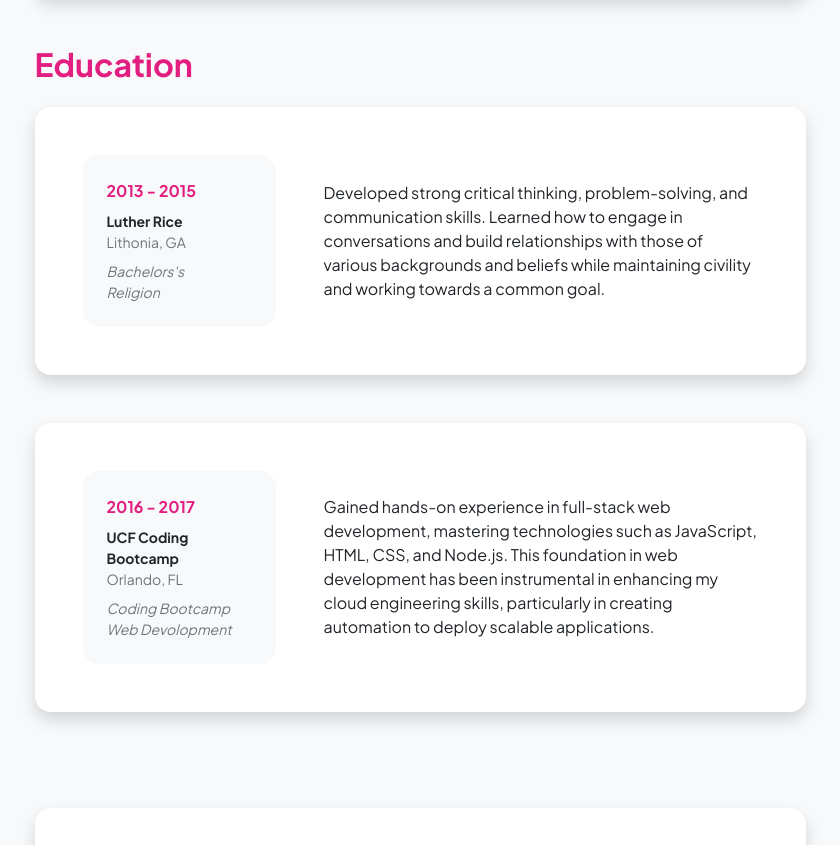
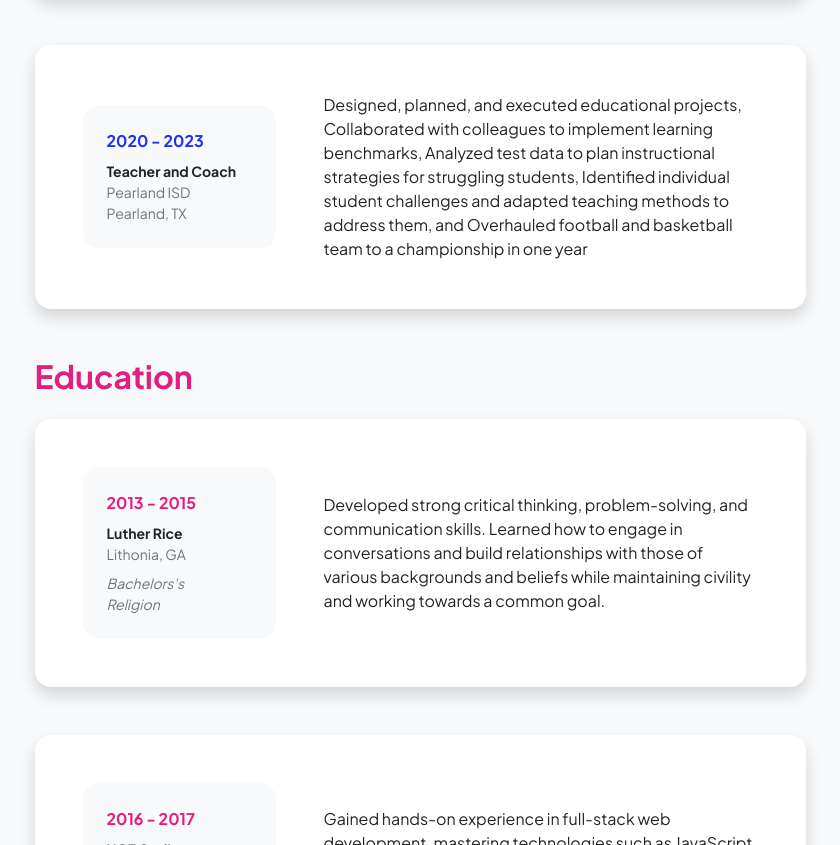
Before and after one commit to BradleyLawson/Resume, a plain HTML site: page resume.html in a window 1280 px wide. Shown: the part 879-1724 px from the top of the page, without its empty margins (220-1060 px from the left). Drawn offline with nearby package versions, Linux system fonts and the light colour scheme.

Commit message:
added to experience section

```diff
--- a/resume.html
+++ b/resume.html
@@ -81,6 +81,22 @@
                                             </div>
                                         </div>
                                         <div class="col-lg-8"><div>Collaborated with fellow Stormers to build cloud infrastructure for various projects with Terraform, including a hosted WordPress website built in Azure Cloud. Link to Repo here. Created CI/CD pipelines for a microservice application, streamlining deployment and operations</div></div>
+                                    </div>
+                                </div>
+                            </div>
+                            <!-- Experience Card 3-->
+                            <div class="card shadow border-0 rounded-4 mb-5">
+                                <div class="card-body p-5">
+                                    <div class="row align-items-center gx-5">
+                                        <div class="col text-center text-lg-start mb-4 mb-lg-0">
+                                            <div class="bg-light p-4 rounded-4">
+                                                <div class="text-primary fw-bolder mb-2">2020 - 2023</div>
+                                                <div class="small fw-bolder">Teacher and Coach</div>
+                                                <div class="small text-muted">Pearland ISD</div>
+                                                <div class="small text-muted">Pearland, TX</div>
+                                            </div>
+                                        </div>
+                                        <div class="col-lg-8"><div>Designed, planned, and executed educational projects, Collaborated with colleagues to implement learning benchmarks, Analyzed test data to plan instructional strategies for struggling students, Identified individual student challenges and adapted teaching methods to address them, and Overhauled football and basketball team to a championship in one year</div></div>
                                     </div>
                                 </div>
                             </div>
```
